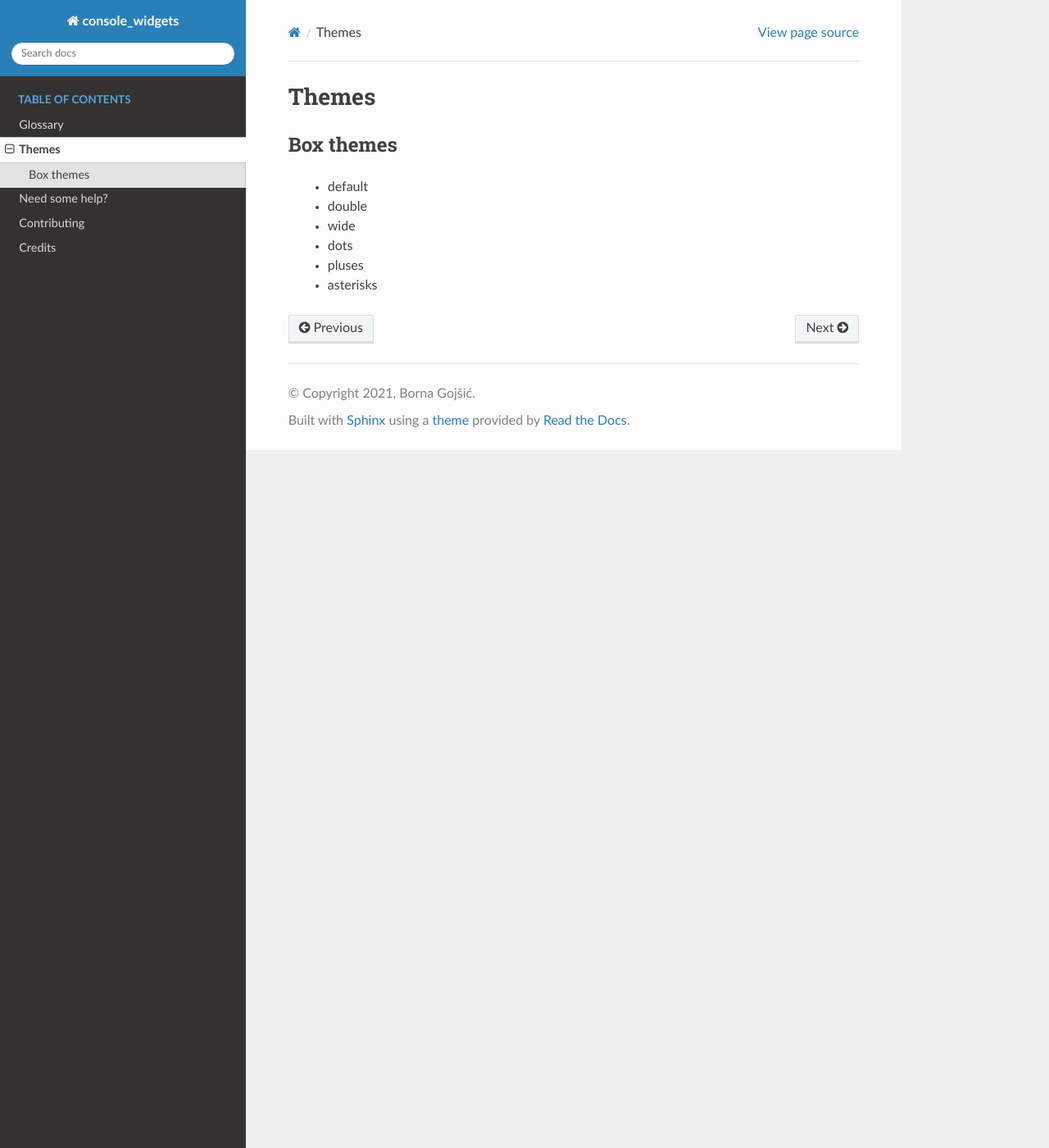
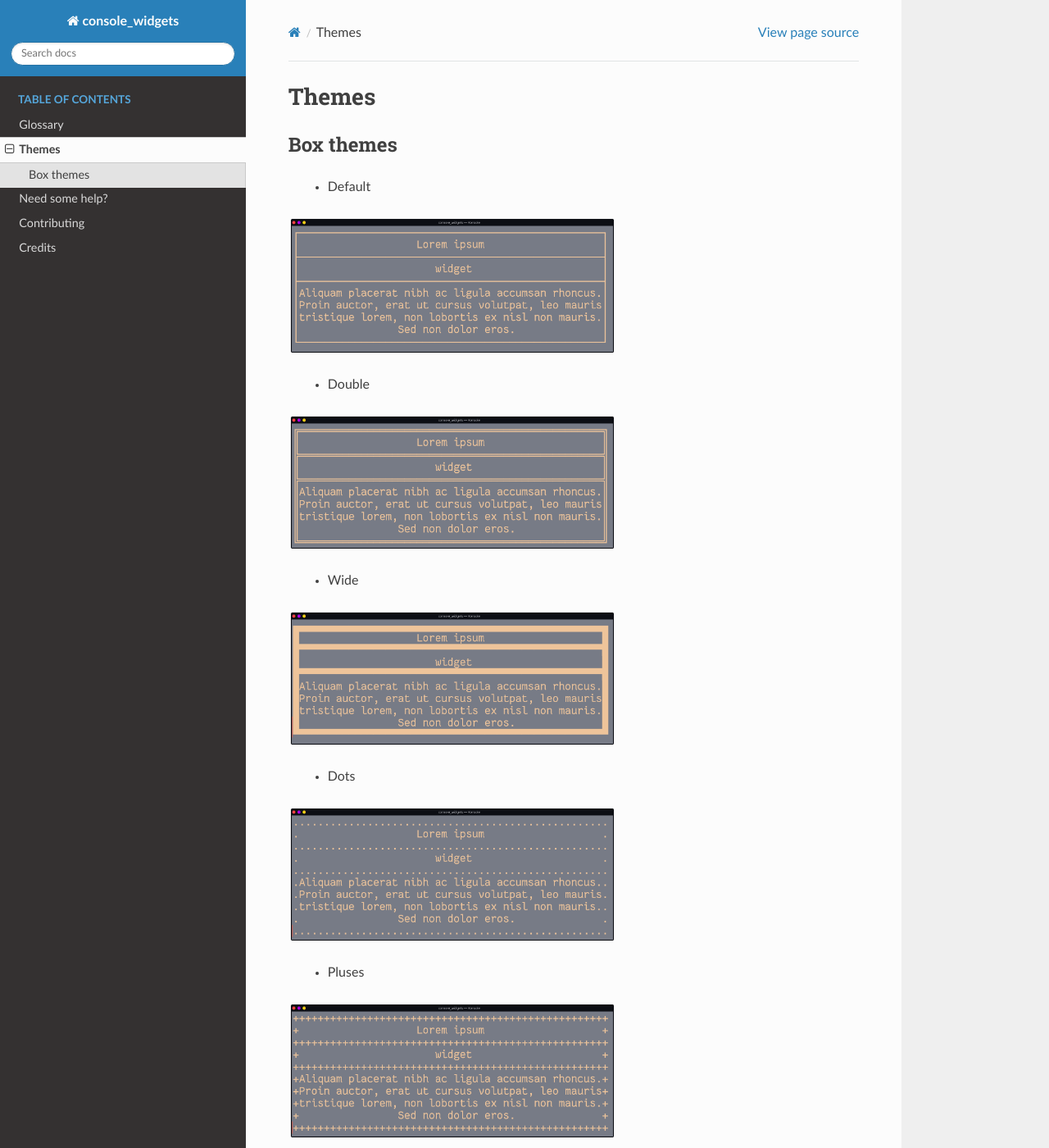
Before and after one commit to bornagojsic/console-widgets, a Sphinx documentation site: the page built from docs/source/themes.rst, in a window 1280 px wide and 1400 px high. Shown: the whole window at 82% size. Built offline with Sphinx 7.4.7 and the Read the Docs theme 2.0.0, drawn with Linux system fonts in a browser that asks for light colours; some of the changed lines change nothing that is shown.

Commit message:
Improved documentation
Added themes.rst with the box themes and the media folder with the pictures of themes.

```diff
--- a/docs/source/themes.rst
+++ b/docs/source/themes.rst
@@ -1,14 +1,59 @@
 Themes
 ======
+
 
 .. _box_themes:
 
 Box themes
 ----------
 
- - default
- - double
- - wide
- - dots
- - pluses
- - asterisks
+
+ - Default
+
+|default_box|
+
+ - Double
+
+|double_box|
+
+ - Wide
+
+|wide_box|
+
+ - Dots
+
+|dots_box|
+
+ - Pluses
+
+|pluses_box|
+
+ - Asterisks
+
+|asterisks_box|
+
+
+
+.. |default_box| image:: ../../media/default_box.png
+  :width: 400
+  :alt: Default box theme
+
+.. |double_box| image:: ../../media/double_box.png
+  :width: 400
+  :alt: Double box theme
+
+.. |wide_box| image:: ../../media/wide_box.png
+  :width: 400
+  :alt: Wide box theme
+
+.. |dots_box| image:: ../../media/dots_box.png
+  :width: 400
+  :alt: Dots box theme
+
+.. |pluses_box| image:: ../../media/pluses_box.png
+  :width: 400
+  :alt: Pluses box theme
+
+.. |asterisks_box| image:: ../../media/asterisks_box.png
+  :width: 400
+  :alt: Asterisks box theme
```
Also changed, not shown: media/asterisks_box.png (added), media/default_box.png (added), media/dots_box.png (added), media/double_box.png (added), media/pluses_box.png (added), media/wide_box.png (added).
